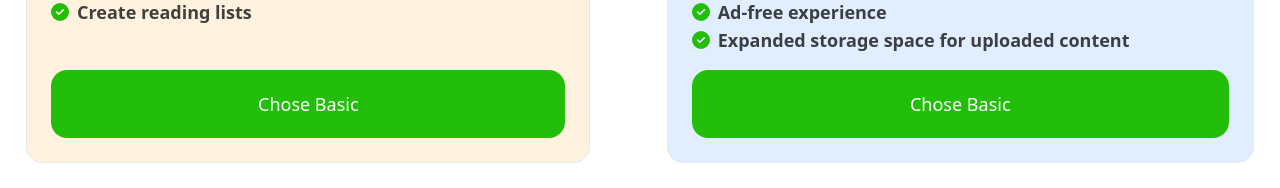
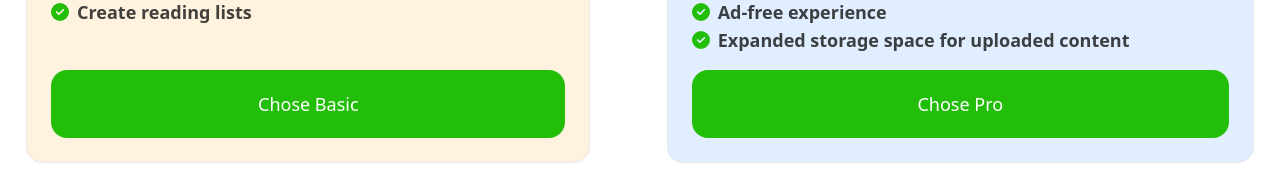
Before and after one commit to Amdadul-HQ/book_reading_site, a React (Vite) app: page /priceing in a window 1280 px wide. Shown: the part 733-921 px from the top of the page. Built offline with nearby package versions, Linux system fonts and the light colour scheme; a web font is replaced by a local one.

Commit message:
adding pro validation

```diff
--- a/src/Component/Price/Price.jsx
+++ /dev/null
@@ -1,11 +0,0 @@
-import React from 'react';
-
-const Price = () => {
-    return (
-        <div>
-
-        </div>
-    );
-};
-
-export default Price;
--- a/src/Component/Wishlist/Wishlist.jsx
+++ b/src/Component/Wishlist/Wishlist.jsx
@@ -1,4 +1,4 @@
-import React, { useEffect, useState } from 'react';
+import  { useEffect, useState } from 'react';
 import { Link, useLoaderData } from 'react-router-dom';
 import { getWishListedId } from '../../utility/SetToLocalStorage';
 import Whitels from '../Whitels/Whitels';
--- a/src/Pages/Contract/Contract.jsx
+++ b/src/Pages/Contract/Contract.jsx
@@ -29,7 +29,7 @@ const Contract = () => {
 				</p>
 			</div>
 		</div>
-		<form novalidate="" className="flex flex-col py-6 space-y-6 md:py-0 md:px-6">
+		<form  className="flex flex-col py-6 space-y-6 md:py-0 md:px-6">
 			<label className="block">
 				<span className="mb-1">Full name</span>
 				<input type="text" placeholder="Enter Your Name" className="block w-full rounded-md shadow-sm focus:ring focus:ring-opacity-75 bg-[rgba(50,142,255,0.15)] h-12 px-4 focus:dark:ring-violet-600 dark:bg-gray-100" />
--- a/src/Pages/PagesToRead/PagesToRead.jsx
+++ b/src/Pages/PagesToRead/PagesToRead.jsx
@@ -1,4 +1,3 @@
-import React, { PureComponent } from 'react';
 import { BarChart,ResponsiveContainer, Bar, Cell, XAxis, YAxis, CartesianGrid } from 'recharts';
 import { getLocalStorage } from '../../utility/SetToLocalStorage';
 import { useLoaderData } from 'react-router-dom';
@@ -52,4 +51,6 @@ const PagesToRead = () => {
     );
 };
 
+
+
 export default PagesToRead;
--- a/src/Pages/Priceing/Priceing.jsx
+++ b/src/Pages/Priceing/Priceing.jsx
@@ -45,7 +45,7 @@ const Priceing = () => {
                     <p className="flex gap-x-2 items-center text-lg text-[rgba(19,19,19,0.80)] font-semibold"><FaCircleCheck className="text-[#23BE0A]"></FaCircleCheck>Expanded storage space for uploaded content</p>
                     </div>
                     <div>
-                        <button className="w-full bg-[#23BE0A] py-5 rounded-2xl text-lg font-medium text-white">Chose Basic</button>
+                        <button className="w-full bg-[#23BE0A] py-5 rounded-2xl text-lg font-medium text-white">Chose Pro</button>
                     </div>
                 </div>
             </div>
```
Also changed, not shown: src/Component/Book/Book.jsx (+7 -0 lines), src/Component/ReadBook/ReadBook.jsx (+8 -0 lines), src/Component/Whitels/Whitels.jsx (+6 -1 lines).
